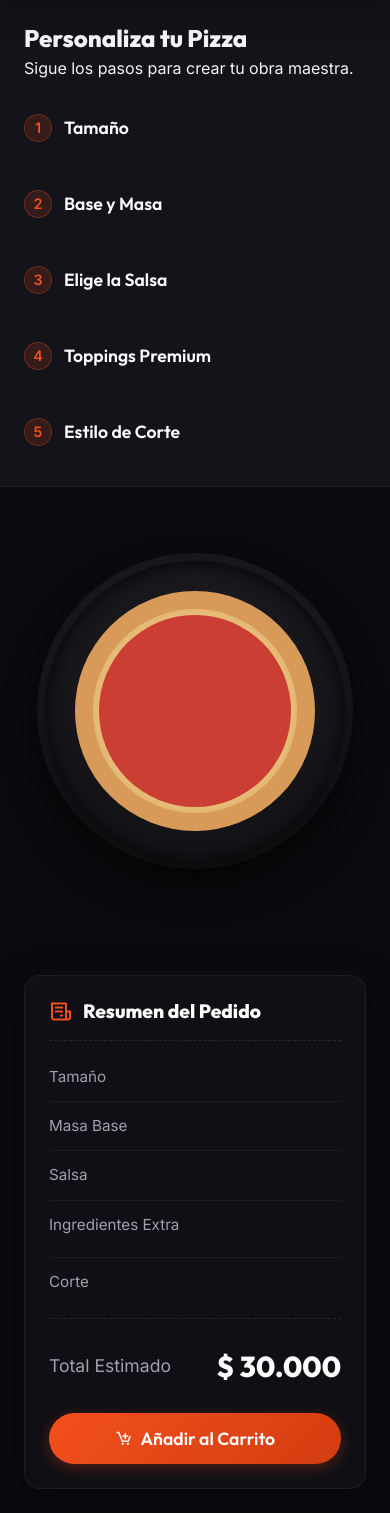
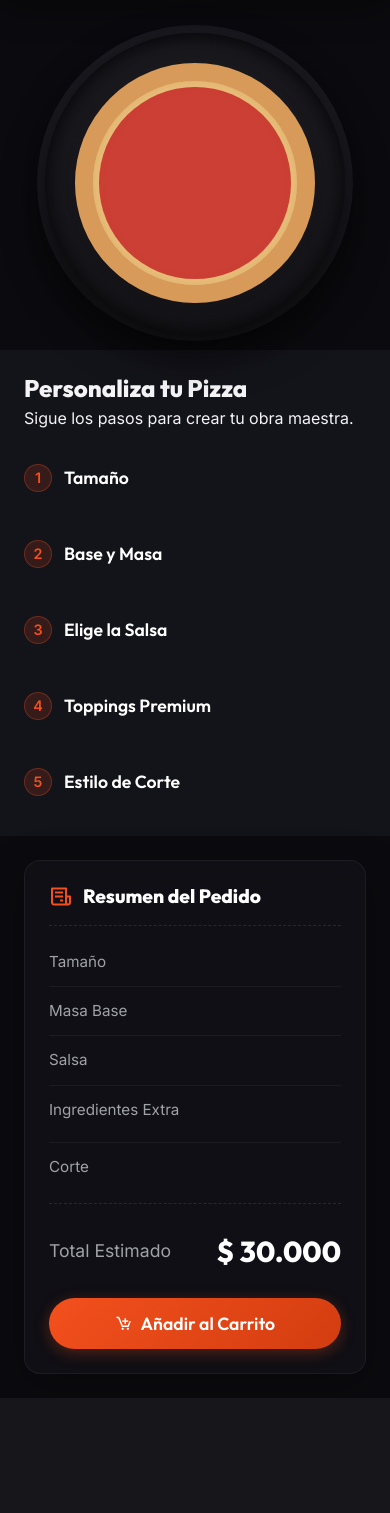
Before and after one commit to alejandrayunda1028/pizzeria-app, a PHP site: page /builder.html in a window 390 px wide. Shown: the part 70-1583 px from the top of the page. After the commit the page ends 1468 px from the top, so only its background shows below. Run offline with PHP 8.4, Linux system fonts and the light colour scheme.

Commit message:
UI: Overhaul mobile responsiveness for pizza builder

```diff
--- a/public/css/builder.css
+++ b/public/css/builder.css
@@ -529,9 +529,44 @@
 }
 
 @media (max-width: 768px) {
-  .builder-dashboard { flex-direction: column; height: auto; overflow-y: auto; }
+  .builder-dashboard {
+    display: flex;
+    flex-direction: column;
+    height: auto;
+    overflow-y: auto;
+  }
   .builder-body { overflow-y: auto; }
-  .dashboard-sidebar { width: 100%; border-right: none; border-bottom: 1px solid var(--glass-border); padding: 1.5rem; }
+
+  /* Permite reordenar elementos anidados usando flexbox order */
+  .dashboard-main, .main-content-wrapper {
+    display: contents;
+  }
+
+  .pizza-visualizer {
+    order: 1;
+    min-height: 350px;
+    padding: 2rem 0 1rem;
+    position: relative;
+    top: 0;
+    margin-bottom: 0;
+  }
+
+  .dashboard-sidebar {
+    order: 2;
+    width: 100%;
+    border-right: none;
+    border-bottom: none;
+    padding: 1.5rem;
+  }
+
+  .summary-sidebar {
+    order: 3;
+    width: 100%;
+    padding: 1.5rem;
+    position: relative;
+    top: 0;
+  }
+
   .pizza-stage { width: 300px; height: 300px; }
   .pizza { width: 240px; height: 240px; }
   .builder-topbar { padding: 1rem; }
```
